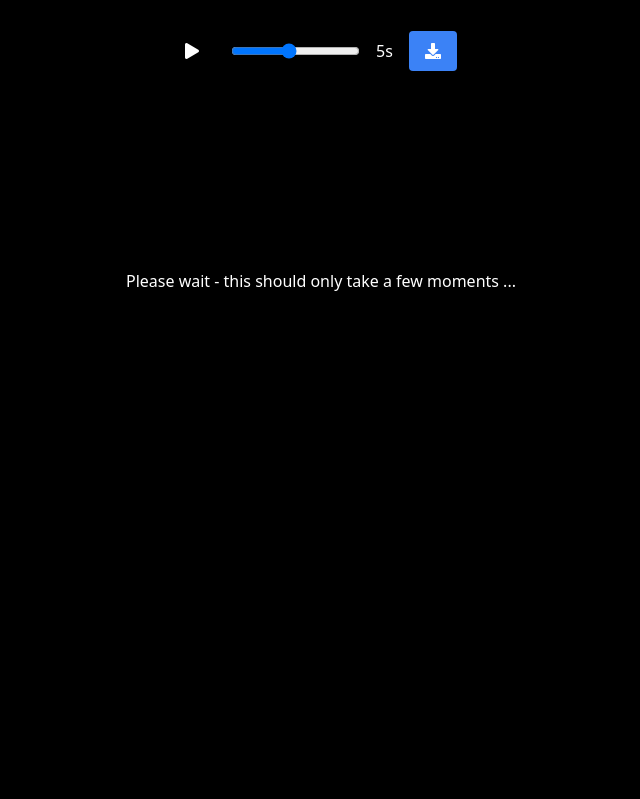
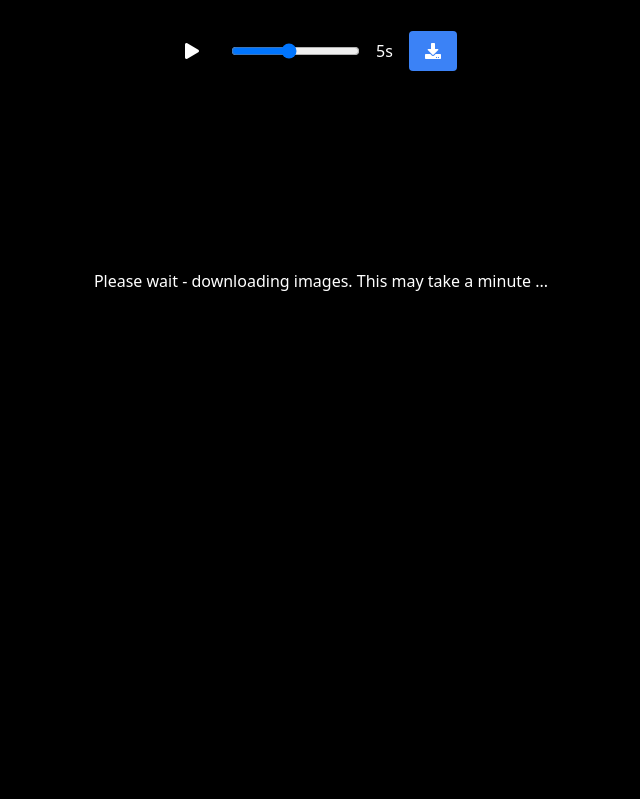
Before and after one commit to alexdmoss/photo-album, a Python web app: template photo-album/slideshow/templates/daisy.html in a window 1280 px wide. Shown: the part 33-832 px from the top of the page, without its empty margins (319-959 px from the left). Run offline with Jinja, Linux system fonts and the light colour scheme; the template is opened without the code that fills it, so the values that code supplies are empty; style sheets or scripts are compiled from the project's sources.

```diff
--- a/photo-album/slideshow/templates/daisy.html
+++ b/photo-album/slideshow/templates/daisy.html
@@ -36,8 +36,8 @@
             </div>
 
             <div hx-get="/daisy-photos" hx-trigger="load" class="flex flex-col justify-center items-center text-white">
-                <img class="htmx-indicator mb-8" alt="Please wait ... this should only take a moment ..." width="150" src="/static/img/bars.svg"/>
-                <p>Please wait - this should only take a few moments ...</p>
+                <img class="htmx-indicator mb-8" alt="Please wait - downloading images. This may take a minute ..." width="150" src="/static/img/bars.svg"/>
+                <p>Please wait - downloading images. This may take a minute ...</p>
             </div>
 
         </div>
```
Also changed, not shown: 1 other file.
